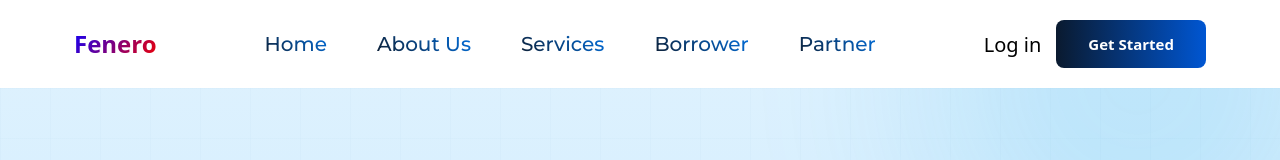
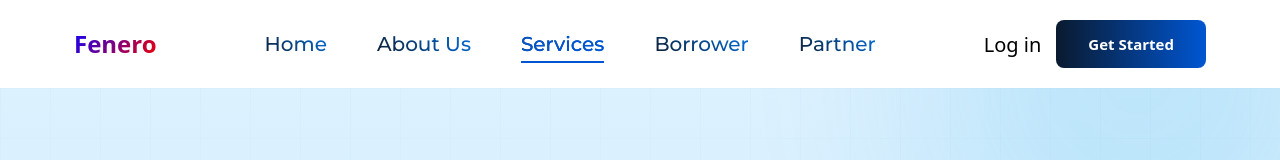
Before and after one commit to tanishhhk/Fenero, a React (Vite) app: page /services/1 in a window 1280 px wide. Shown: the top 160 px of the page. Built offline with nearby package versions, Linux system fonts and the light colour scheme.

Commit message:
Navbar Hover link changes

```diff
--- a/src/components/Footer.jsx
+++ b/src/components/Footer.jsx
@@ -39,8 +39,8 @@ const Footer = () => {
         <div className="footer-links">
           <h4>Quick Links</h4>
           <ul>
-            <li><a href="#hero">Home</a></li>
-            <li><a href="#services">Services</a></li>
+            <li><a href="/">Home</a></li>
+            <li><a href="services">Services</a></li>
             <li><a href="#highlights">Highlights</a></li>
             <li><a href="#consult">Consultation</a></li>
             <li><a href="#contact">Contact</a></li>
--- a/src/components/Navbar.jsx
+++ b/src/components/Navbar.jsx
@@ -1,8 +1,16 @@
 import "../styles/landing/navbar.css"
-import { useNavigate } from 'react-router-dom';
+import { useNavigate, useLocation } from 'react-router-dom';
+import { useState, useEffect } from 'react';
 
 function Navbar() {
   const navigate = useNavigate();
+  const location = useLocation();
+  const [activeLink, setActiveLink] = useState('/');
+
+  useEffect(() => {
+    // Set active link based on current path
+    setActiveLink(location.pathname);
+  }, [location.pathname]);
 
   const handleLogin = () => {
     navigate('/auth', { state: { mode: 'login' } });
@@ -12,16 +20,22 @@ function Navbar() {
     navigate('/auth', { state: { mode: 'signup' } });
   };
 
+  const isLinkActive = (href) => {
+    if (href === '/' && location.pathname === '/') return true;
+    if (href !== '/' && location.pathname.includes(href)) return true;
+    return false;
+  };
+
   return (
     <nav className="navbar">
       <div className="logo"><a href="/">Fenero</a></div>
 
       <div className="nav-links">
-        <a href="/">Home</a>
-        <a href="#">About Us</a>
-        <a href="services">Services</a>
-        <a href="#">Borrower</a>
-        <a href="#">Partner</a>
+        <a href="/" className={isLinkActive('/') ? 'active' : ''}>Home</a>
+        <a href="#" className={isLinkActive('#') ? 'active' : ''}>About Us</a>
+        <a href="services" className={isLinkActive('services') ? 'active' : ''}>Services</a>
+        <a href="#" className={isLinkActive('#') ? 'active' : ''}>Borrower</a>
+        <a href="#" className={isLinkActive('#') ? 'active' : ''}>Partner</a>
         {/* <a href="#">Due Diligence</a> */}
       </div>
 
--- a/src/styles/landing/navbar.css
+++ b/src/styles/landing/navbar.css
@@ -45,6 +45,19 @@
   -webkit-background-clip: text;
   -webkit-text-fill-color: transparent;
   white-space: nowrap;
+  position: relative;
+  display: inline-block;
+}
+
+.nav-links a::after {
+  content: '';
+  position: absolute;
+  bottom: -4px;
+  left: 0;
+  width: 0;
+  height: 2px;
+  background: linear-gradient(90deg, #0173e6, #0056d2);
+  transition: width 0.3s ease;
 }
 
 .nav-links a:hover {
@@ -52,6 +65,21 @@
   background: none;
   color: #000;
   -webkit-text-fill-color: #000;
+}
+
+.nav-links a:hover::after {
+  width: 100%;
+  background: #0056d2;
+}
+
+.nav-links a.active {
+  color: #0056d2;
+  -webkit-text-fill-color: #0056d2;
+}
+
+.nav-links a.active::after {
+  width: 100%;
+  background: #0056d2;
 }
 
 .new-actions {
```
